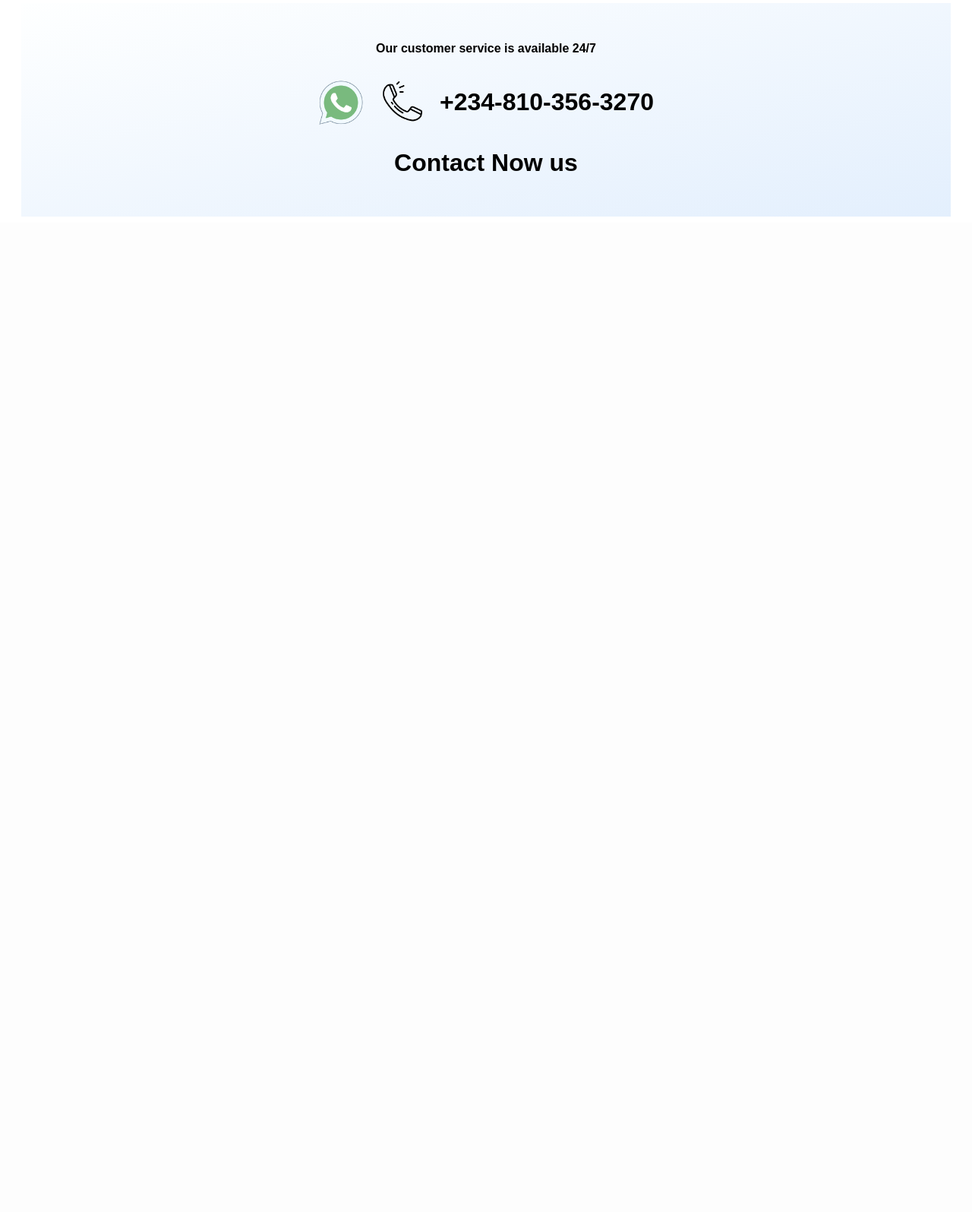
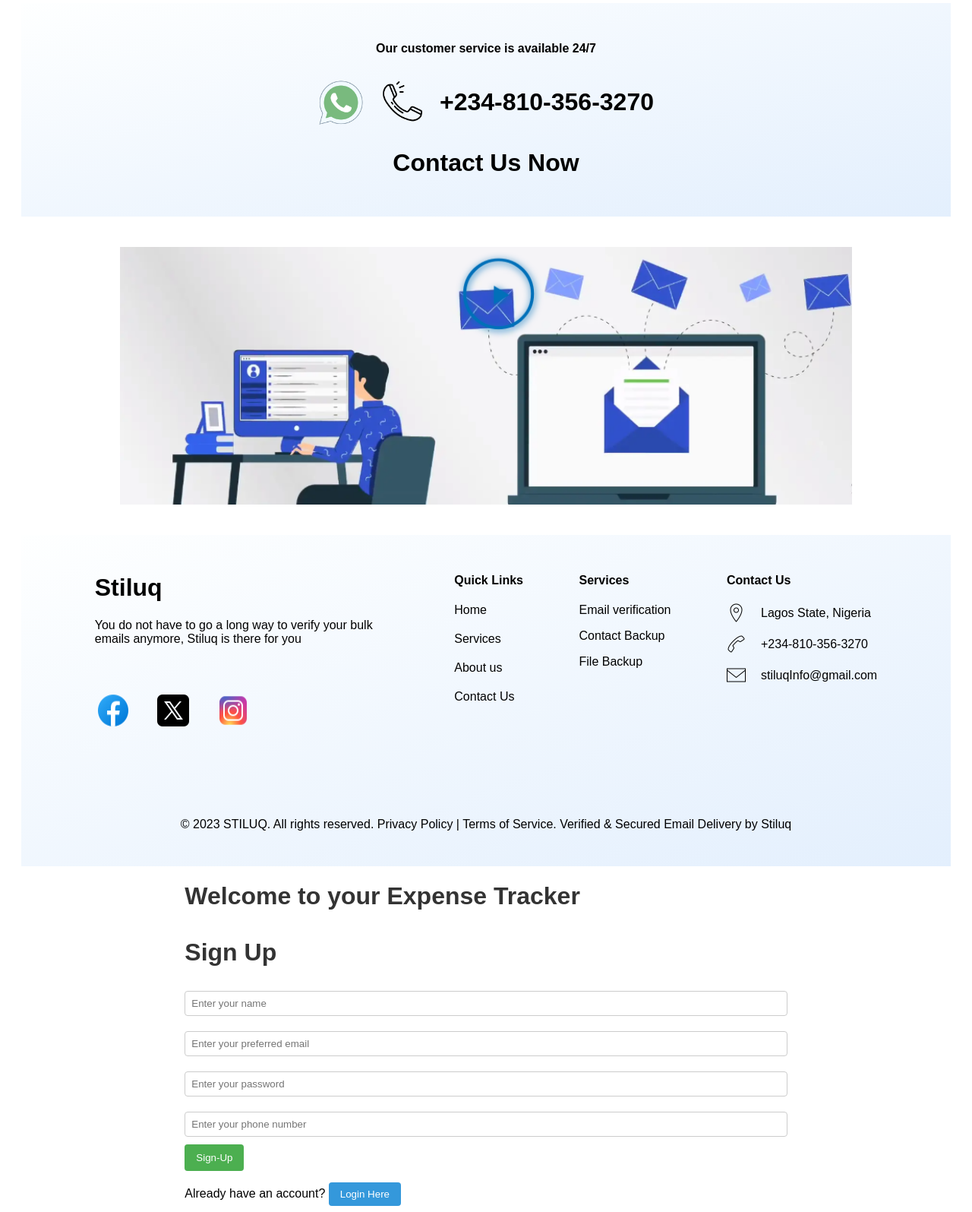
Before and after one commit to k33ngTomide/Stiluq, a Flask app: page /stiluq in a window 1280 px wide. Shown: the part 2803-4398 px from the top of the page at 76% size. Before the commit the page ends 3088 px from the top, so only its background shows below. Run offline with Flask 3, Linux system fonts and the light colour scheme; some web fonts are replaced.

Commit message:
Added the signup section

```diff
--- a/static/index.css
+++ b/static/index.css
@@ -200,7 +200,7 @@
 .d-about>img{
     width: 70px;
 }
-.about-details, .contact-details{
+.about-details, .contact-details, .footer{
     align-self: stretch;
     display: flex;
     justify-content: space-around;
@@ -264,7 +264,66 @@
     height: 60px;
 }
 
+.footer{
+    flex-direction: column;
+    align-items: center;
+    gap: 100px;
+}
 
+.footer-first{
+    display: flex;
+    align-self: stretch;
+    justify-content: space-around;
+    padding: 0px 30px;
+}
+
+.quick-links-div{
+    display: flex;
+    flex-direction: column;
+    gap: 20px;
+}
+
+.quick-links-div > a {
+    text-decoration: none;
+    color: black;
+}
+
+.footer-first-left{
+    gap: 60px;
+}
+
+.footer-first-left > p{
+    max-width: 400px;
+
+}
+
+.contact-info{
+    display: flex;
+    align-items: center;
+    gap: 20px;
+}
+
+.contact-info > img{
+    width: 25px;
+}
+
+.display-border{
+    padding: 10px 10px;
+    display: flex;
+    align-items: center;
+    justify-content: center;
+}
+
+.display-border > img{
+    width: 80%;
+    height: 20%;
+}
+
+.social-media{
+    display: flex;
+    gap: 30px;
+    margin-top: 60px;
+}
 
 /*-------------------------------------------------------------------------------*/
 /*------------------------------------------------------------------------------------*/
--- /dev/null
+++ b/static/signup.css
@@ -0,0 +1,57 @@
+.signup-segment {
+    background-color: #fff;
+    box-shadow: 0 0 10px rgba(0, 0, 0, 0.1);
+    padding: 20px;
+    border-radius: 8px;
+    width: 300px;
+    text-align: center;
+}
+
+.text {
+    color: #333;
+}
+
+#signup-response {
+    margin: 10px 0;
+    color: #ff0000; /* You can change the color as needed */
+}
+
+.details input {
+    width: 100%;
+    padding: 8px;
+    margin-top: 10px;
+    margin-bottom: 10px;
+    box-sizing: border-box;
+    border: 1px solid #ccc;
+    border-radius: 4px;
+}
+
+.button {
+    background-color: #4caf50;
+    color: #fff;
+    padding: 10px 15px;
+    border: none;
+    border-radius: 4px;
+    cursor: pointer;
+}
+
+.button:hover {
+    background-color: #45a049;
+}
+
+.account {
+    margin-top: 15px;
+}
+
+.login-button {
+    background-color: #3498db;
+    color: #fff;
+    padding: 8px 15px;
+    border: none;
+    border-radius: 4px;
+    cursor: pointer;
+}
+
+.login-button:hover {
+    background-color: #2980b9;
+}
--- a/templates/index.html
+++ b/templates/index.html
@@ -5,6 +5,7 @@
     <title>Stiluq</title>
     <link rel="icon" href="../static/assets/logo.png">
     <link rel="stylesheet" href="{{ url_for('static', filename='index.css') }}">
+    <link rel="stylesheet" href="{{ url_for('static', filename='signup.css') }}">
 </head>
 <body class="body">
 
@@ -149,10 +150,61 @@
                    </div>
 
 
-                   <h1>Contact Now us</h1>
+                   <h1>Contact Us Now</h1>
                </div>
            </div>
+           <div class="display-border">
+               <img src="../static/assets/border.png" alt="image">
+           </div>
 
+           <div class="footer">
+
+               <div class="footer-first">
+                   <div class="footer-first-left">
+                       <h1>Stiluq</h1>
+                       <p>You do not have to go a long way to verify your
+                           bulk emails anymore, Stiluq is there for you</p>
+
+                       <div class="social-media">
+                           <img src="../static/assets/icons8-facebook-48.png" alt="icon">
+                           <img src="../static/assets/icons8-twitterx-50.png" alt="icon">
+                           <img src="../static/assets/icons8-instagram-logo-48.png" alt="icon">
+                       </div>
+                   </div>
+
+                   <div>
+                       <h4>Quick Links</h4>
+
+                       <div class="quick-links-div">
+                           <a href="#landing-screen">Home</a>
+                           <a href="#our_services">Services</a>
+                           <a href="#about_us">About us</a>
+                           <a href="#contact_us">Contact Us</a>
+                       </div>
+
+                   </div>
+
+                   <div>
+                       <h4>Services</h4>
+                       <p>Email verification</p>
+                       <p>Contact Backup</p>
+                       <p>File Backup</p>
+                   </div>
+
+                   <div>
+                       <h4>Contact Us</h4>
+                       <p class="contact-info"><img src="../static/assets/icons8-location-50.png">Lagos State, Nigeria</p>
+                       <p class="contact-info"><img src="../static/assets/icons8-call-50.png">+234-810-356-3270</p>
+                       <p class="contact-info"><img src="../static/assets/icons8-email-50.png">stiluqInfo@gmail.com</p>
+                   </div>
+               </div>
+
+               <div class="footer-second">
+                   <p>© 2023 STILUQ. All rights reserved. Privacy Policy | Terms of Service.
+                       Verified & Secured Email Delivery by Stiluq</p>
+               </div>
+
+           </div>
 
        </div>
 
@@ -173,6 +225,26 @@
 
 
 
+        <div class=signup-segment">
+
+            <h1 class="text"> Welcome to your Expense Tracker <br><br>Sign Up</h1>
+            <h3 id="signup-response"></h3>
+            <form class="details" id="signup" method="post">
+                <input type="text" placeholder="Enter your name" id="firstname" required>
+                <input type="email" placeholder="Enter your preferred email " id="email" required>
+                <input type="password" placeholder="Enter your password " id="password" required>
+                <input type="number" placeholder="Enter your phone number" id="phone-number">
+
+                <button class="button" id="form" type="submit">Sign-Up</button>
+
+            </form>
+
+            <div class="account"> Already have an account?
+              <button class="login-button" id="login-button">Login Here</button>
+            </div>
+
+        </div>
+
     </div>
 
     <script src="{{ url_for('static', filename='index.js') }}"></script>
```
Also changed, not shown: static/assets/border.png (added), static/assets/icons8-call-50.png (added), static/assets/icons8-email-50.png (added), static/assets/icons8-facebook-48.png (added), static/assets/icons8-instagram-logo-48.png (added), static/assets/icons8-location-50.png (added), static/assets/icons8-twitterx-50.png (added).
